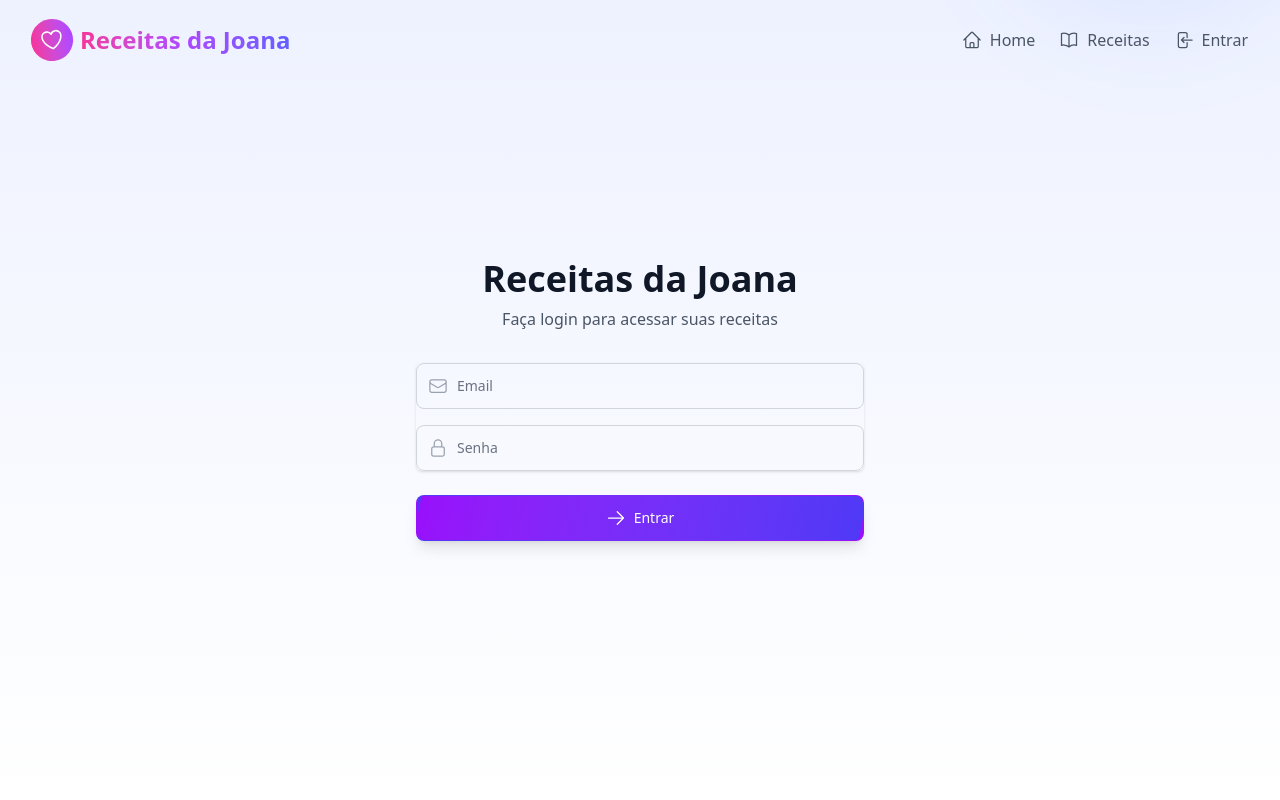
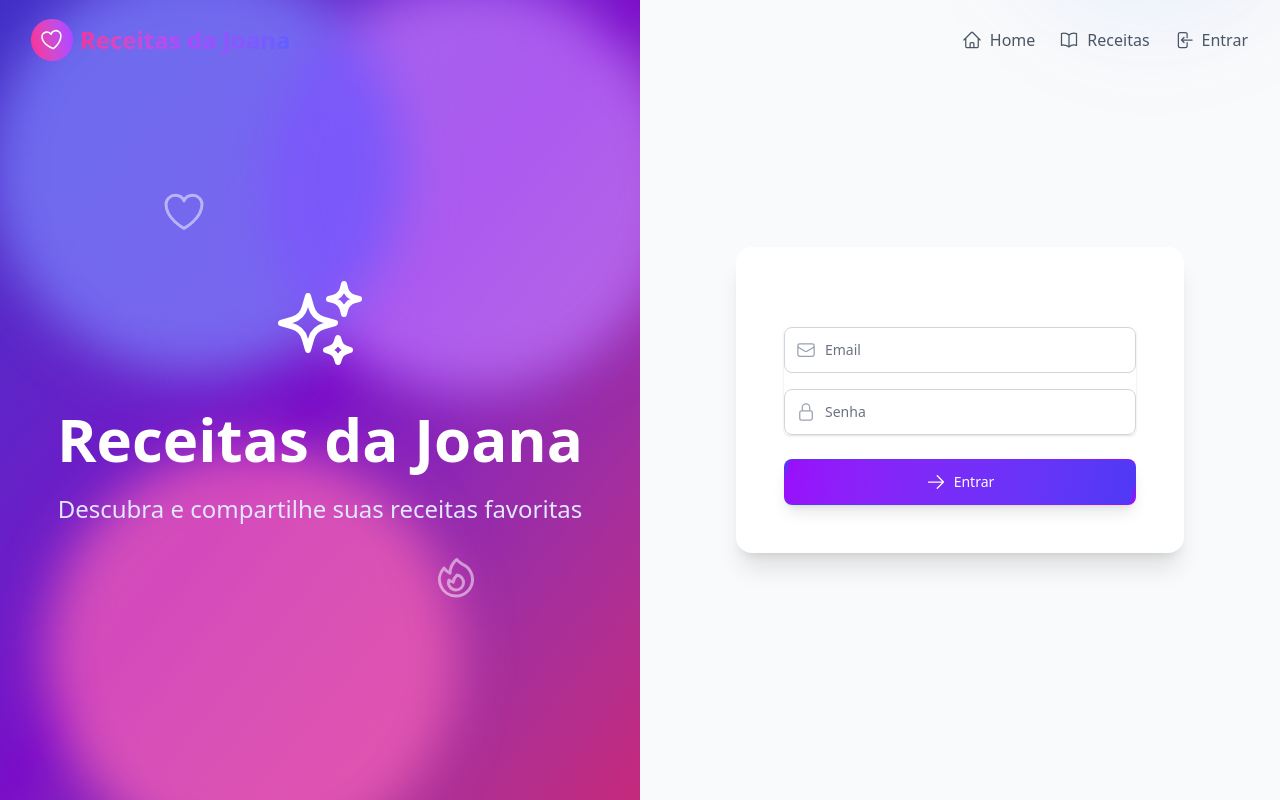
Before and after one commit to ironblodz/recipes_app, a React (Vite) app: page /login in a window 1280 px wide. Built offline with nearby package versions, Linux system fonts and the light colour scheme; no server answers.

Commit message:
Refactor App and Login components: streamline route structure in App for improved layout consistency, and enhance Login with animated background elements and floating icons for a more engaging user experience.

```diff
--- a/src/App.tsx
+++ b/src/App.tsx
@@ -19,15 +19,23 @@ function App() {
           <Navbar />
           <div className="flex min-h-[calc(100vh-4rem)]">
             <main className="flex-1">
-              <div className="container">
               <Routes>
                 <Route path="/login" element={<Login />} />
-                  <Route path="/" element={<Home />} />
+                <Route
+                  path="/"
+                  element={
+                    <div className="container mx-auto px-4 sm:px-6 lg:px-8 max-w-7xl">
+                      <Home />
+                    </div>
+                  }
+                />
                 <Route
                   path="/recipes"
                   element={
                     <PrivateRoute>
+                      <div className="container mx-auto px-4 sm:px-6 lg:px-8 max-w-7xl">
                         <Recipes />
+                      </div>
                     </PrivateRoute>
                   }
                 />
@@ -35,7 +43,9 @@ function App() {
                   path="/recipes/:id"
                   element={
                     <PrivateRoute>
+                      <div className="container mx-auto px-4 sm:px-6 lg:px-8 max-w-7xl">
                         <RecipeDetail />
+                      </div>
                     </PrivateRoute>
                   }
                 />
@@ -43,7 +53,9 @@ function App() {
                   path="/recipes/:id/edit"
                   element={
                     <PrivateRoute>
+                      <div className="container mx-auto px-4 sm:px-6 lg:px-8 max-w-7xl">
                         <EditRecipe />
+                      </div>
                     </PrivateRoute>
                   }
                 />
@@ -51,7 +63,9 @@ function App() {
                   path="/new-recipe"
                   element={
                     <PrivateRoute>
+                      <div className="container mx-auto px-4 sm:px-6 lg:px-8 max-w-7xl">
                         <NewRecipe />
+                      </div>
                     </PrivateRoute>
                   }
                 />
@@ -59,12 +73,13 @@ function App() {
                   path="/profile"
                   element={
                     <PrivateRoute>
+                      <div className="container mx-auto px-4 sm:px-6 lg:px-8 max-w-7xl">
                         <Profile />
+                      </div>
                     </PrivateRoute>
                   }
                 />
               </Routes>
-              </div>
             </main>
           </div>
           <Toaster position="bottom-right" />
--- a/src/pages/Login.tsx
+++ b/src/pages/Login.tsx
@@ -6,6 +6,9 @@ import {
   EnvelopeIcon,
   LockClosedIcon,
   ArrowRightIcon,
+  SparklesIcon,
+  HeartIcon,
+  FireIcon,
 } from "@heroicons/react/24/outline";
 import toast from "react-hot-toast";
 
@@ -49,14 +52,107 @@ export default function Login() {
   }
 
   return (
-    <div className="min-h-screen bg-gradient-to-b from-indigo-50 to-white flex items-center justify-center py-12 px-4 sm:px-6 lg:px-8">
+    <div className="min-h-screen flex bg-gray-50">
+      {/* Left side - Image/Illustration */}
+      <motion.div
+        initial={{ opacity: 0, x: -50 }}
+        animate={{ opacity: 1, x: 0 }}
+        transition={{ duration: 0.8 }}
+        className="hidden lg:flex lg:w-1/2 relative overflow-hidden"
+      >
+        <div className="absolute inset-0 bg-gradient-to-br from-indigo-600 via-purple-600 to-pink-500">
+          <div className="absolute inset-0 bg-black opacity-20"></div>
+        </div>
+
+        {/* Animated background elements */}
+        <motion.div
+          className="absolute inset-0"
+          animate={{
+            scale: [1, 1.1, 1],
+            rotate: [0, 5, 0],
+          }}
+          transition={{
+            duration: 20,
+            repeat: Infinity,
+            repeatType: "reverse",
+          }}
+        >
+          <div className="absolute top-0 left-0 w-96 h-96 bg-indigo-400 rounded-full mix-blend-multiply filter blur-xl opacity-70 animate-blob"></div>
+          <div className="absolute top-0 right-0 w-96 h-96 bg-purple-400 rounded-full mix-blend-multiply filter blur-xl opacity-70 animate-blob animation-delay-2000"></div>
+          <div className="absolute -bottom-8 left-20 w-96 h-96 bg-pink-400 rounded-full mix-blend-multiply filter blur-xl opacity-70 animate-blob animation-delay-4000"></div>
+        </motion.div>
+
+        {/* Floating icons */}
+        <motion.div
+          className="absolute top-1/4 left-1/4"
+          animate={{
+            y: [0, -20, 0],
+          }}
+          transition={{
+            duration: 4,
+            repeat: Infinity,
+            repeatType: "reverse",
+          }}
+        >
+          <HeartIcon className="h-12 w-12 text-white opacity-50" />
+        </motion.div>
+        <motion.div
+          className="absolute bottom-1/4 right-1/4"
+          animate={{
+            y: [0, 20, 0],
+          }}
+          transition={{
+            duration: 4,
+            repeat: Infinity,
+            repeatType: "reverse",
+            delay: 2,
+          }}
+        >
+          <FireIcon className="h-12 w-12 text-white opacity-50" />
+        </motion.div>
+
+        <div className="relative z-10 flex flex-col items-center justify-center w-full p-12">
+          <motion.div
+            initial={{ opacity: 0, y: 20 }}
+            animate={{ opacity: 1, y: 0 }}
+            transition={{ delay: 0.2 }}
+            className="text-center max-w-2xl"
+          >
+            <motion.div
+              whileHover={{ scale: 1.05, rotate: 5 }}
+              className="inline-block mb-8"
+            >
+              <SparklesIcon className="h-24 w-24 text-white" />
+            </motion.div>
+            <motion.h1
+              initial={{ opacity: 0, y: 20 }}
+              animate={{ opacity: 1, y: 0 }}
+              transition={{ delay: 0.4 }}
+              className="text-6xl font-bold text-white mb-6"
+            >
+              Receitas da Joana
+            </motion.h1>
+            <motion.p
+              initial={{ opacity: 0, y: 20 }}
+              animate={{ opacity: 1, y: 0 }}
+              transition={{ delay: 0.6 }}
+              className="text-2xl text-indigo-100"
+            >
+              Descubra e compartilhe suas receitas favoritas
+            </motion.p>
+          </motion.div>
+        </div>
+      </motion.div>
+
+      {/* Right side - Login Form */}
+      <div className="w-full lg:w-1/2 flex items-center justify-center p-4 lg:p-12">
         <motion.div
           variants={container}
           initial="hidden"
           animate="show"
-        className="max-w-md w-full space-y-8"
+          className="w-full max-w-md space-y-8 bg-white rounded-2xl shadow-xl p-8 lg:p-12"
         >
-        <motion.div variants={item} className="text-center">
+          <motion.div variants={item} className="text-center lg:hidden">
             <motion.h2
               initial={{ opacity: 0, y: -20 }}
               animate={{ opacity: 1, y: 0 }}
@@ -163,5 +259,6 @@ export default function Login() {
           </motion.form>
         </motion.div>
       </div>
+    </div>
   );
 }
```
Lines whose indentation alone changed are shown as unchanged.
